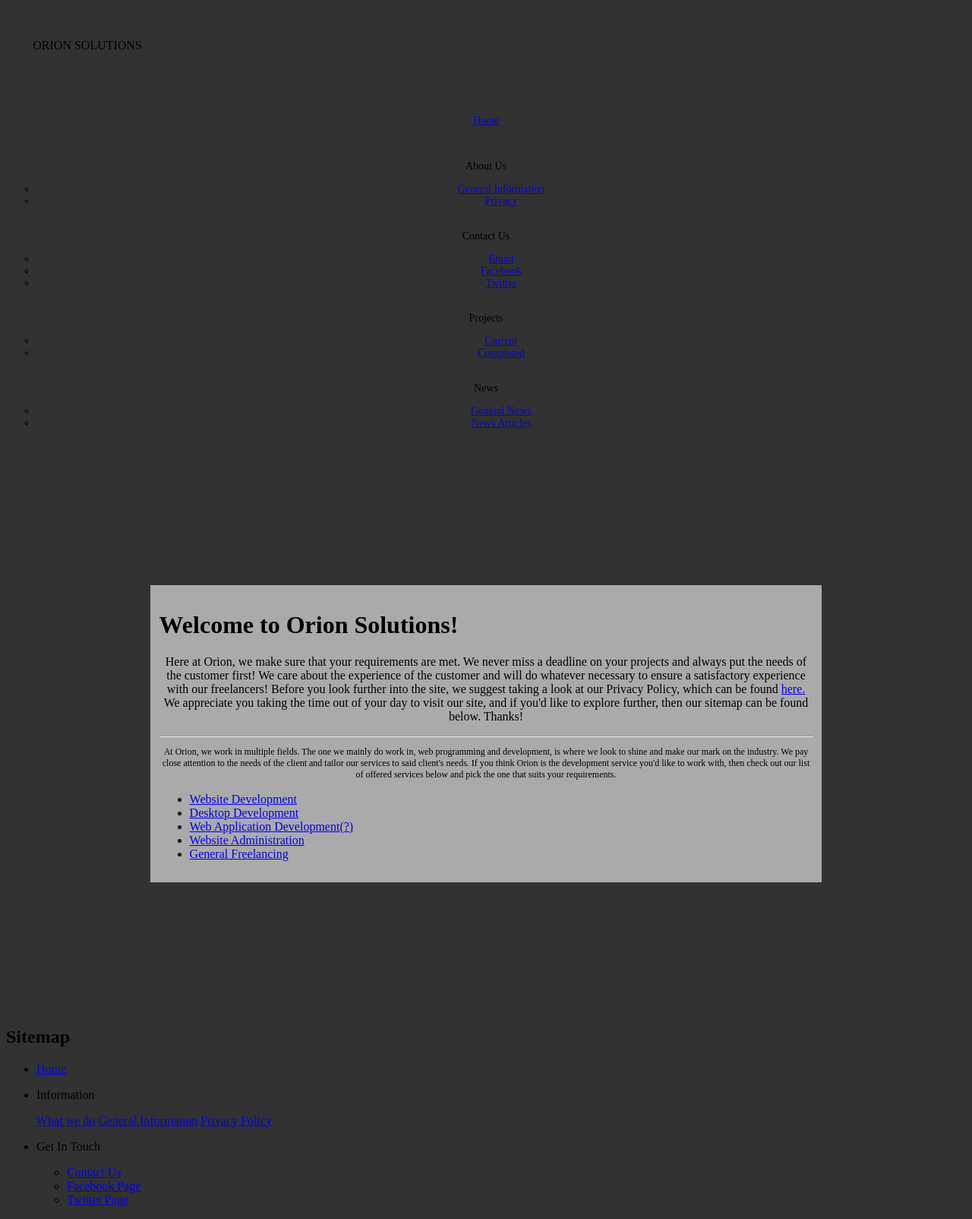
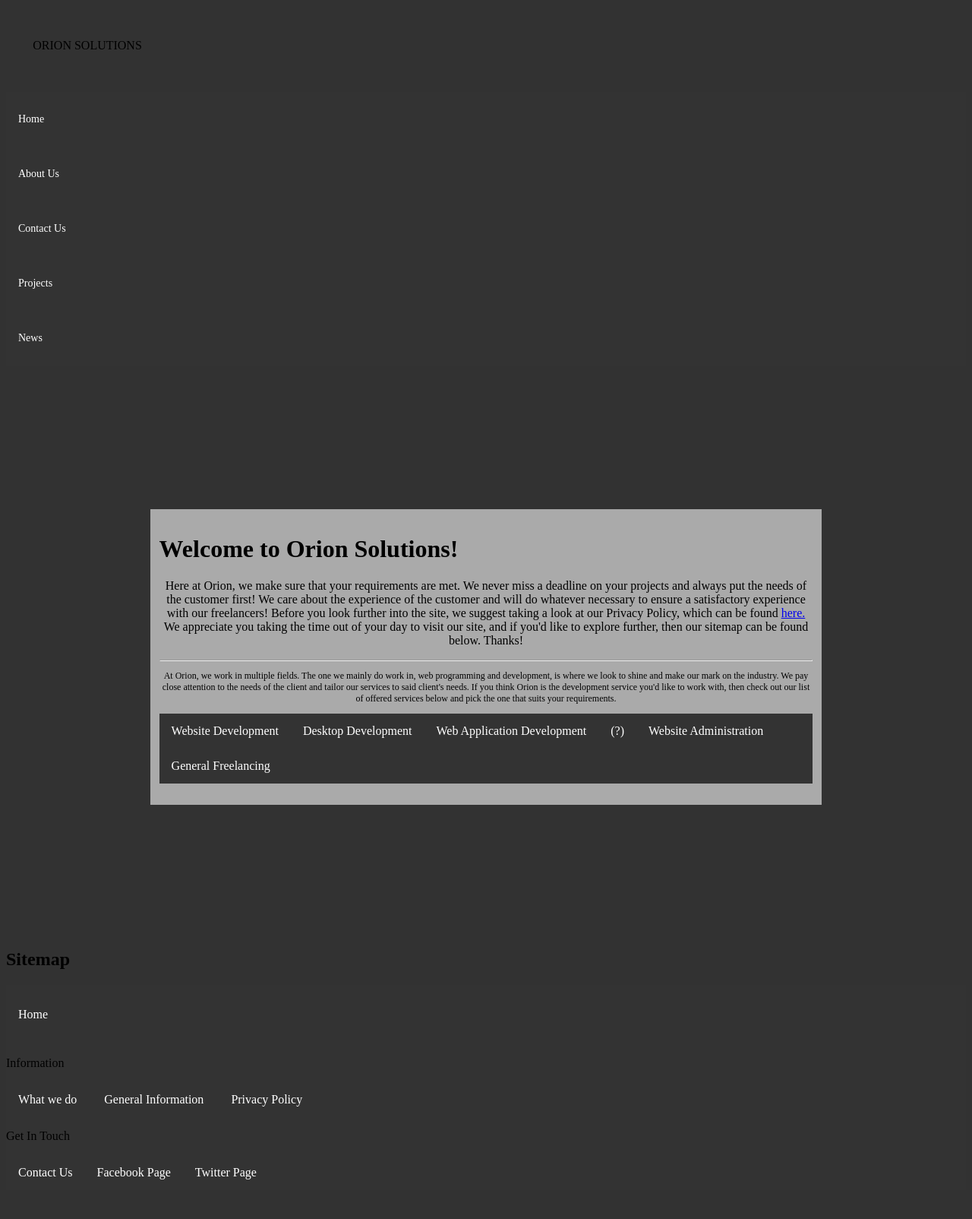
Before and after one commit to SMF-Macky/OrionSolutions, a PHP site: page /home/index.html in a window 1280 px wide. Shown: the whole page at 76% size. After the commit the page ends 1552 px from the top, so only its background shows below. Run offline with PHP 8.4, Linux system fonts and the light colour scheme.

Commit message:
Edited Navigation Bar on Landing page

```diff
--- a/OrionWebsite/orionsolutions/home/index.html
+++ b/OrionWebsite/orionsolutions/home/index.html
@@ -21,12 +21,12 @@
             </ul>
             <ul class="navbar">
                 <li>
-                    <p><span>About Us</span></p>
+                    <p><span><a class="dropbtn">About Us</a></span></p>
                     <ul class="submenu">
-                        <li class="submenu">
+                        <li class="submenu-content">
                             <a href="about-us/general-info.html">General Information</a>
                         </li>
-                        <li class="submenu">
+                        <li class="submenu-content">
                             <a href="about-us/privacypolicy.html">Privacy</a>
                         </li>
                     </ul>
@@ -34,15 +34,15 @@
             </ul>
             <ul class="navbar">
                 <li>
-                    <p><span>Contact Us</span></p>
+                    <p><span><a class="dropbtn">Contact Us</a></span></p>
                     <ul class="submenu">
-                        <li class="submenu">
+                        <li class="submenu-content">
                             <a href="contact-us/contact.html">Email</a>
                         </li>
-                        <li class="submenu">
+                        <li class="submenu-content">
                             <a href="http://www.facebook.com/blastofforion">Facebook</a>
                         </li>
-                        <li class="submenu">
+                        <li class="submenu-content">
                             <a href="http://www.twitter.com/orionsolutions">Twitter</a>
                         </li>
                     </ul>
@@ -50,12 +50,12 @@
             </ul>
             <ul class="navbar">
                 <li>
-                    <p><span>Projects</span></p>
+                    <p><span><a class="dropbtn">Projects</a></span></p>
                     <ul class="submenu">
-                        <li>
+                        <li class="submenu-content">
                             <a href="projects/current-projects.html">Current</a>
                         </li>
-                        <li>
+                        <li class="submenu-content">
                             <a href="projects/old-projects.html">Completed</a>
                         </li>
                     </ul>
@@ -63,12 +63,12 @@
             </ul>
             <ul class="navbar">
                 <li>
-                    <p><span>News</span></p>
+                    <p><span><a class="dropbtn">News</a></span></p>
                     <ul class="submenu">
-                        <li>
+                        <li class="submenu-content">
                             <a href="news/general-news.html">General News</a>
                         </li>
-                        <li>
+                        <li class="submenu-content">
                             <a href="news/articles.html">News Articles</a>
                         </li>
                     </ul>
@@ -83,7 +83,8 @@
             Here at Orion, we make sure that your requirements are met. We never miss a deadline on your projects and always put the needs of the customer first! We care about the experience of the customer and will do whatever necessary to ensure a satisfactory experience with our freelancers! Before you look further into the site, we suggest taking a look at our Privacy Policy, which can be found <a href="other/privacy.html">here.</a> We appreciate you taking the time out of your day to visit our site, and if you'd like to explore further, then our sitemap can be found below. Thanks!
         </p>
         <hr />
-        <p id="middle-paragraph">At Orion, we work in multiple fields. The one we mainly do work in, web programming and development, is where we look to shine and make our mark on the industry. We pay close attention to the needs of the client and tailor our services to said client's needs. If you think Orion is the development service you'd like to work with, then check out our list of offered services below and pick the one that suits your requirements.
+        <p id="middle-paragraph">
+            At Orion, we work in multiple fields. The one we mainly do work in, web programming and development, is where we look to shine and make our mark on the industry. We pay close attention to the needs of the client and tailor our services to said client's needs. If you think Orion is the development service you'd like to work with, then check out our list of offered services below and pick the one that suits your requirements.
             <ul>
                 <div class="servicemenu">
                     <li><a href="services/webdev.html"><span>Website Development</span></a></li>
@@ -142,5 +143,4 @@
         </div>
     </footer>
 </body>
-
 </html>
--- a/OrionWebsite/orionsolutions/home/style/index.css
+++ b/OrionWebsite/orionsolutions/home/style/index.css
@@ -14,27 +14,6 @@ body {
     font-family: 'Orbitron';
     font-size: 14px;
     font: bolder;
-}
-
-.navbar {
-    text-align: center;
-    display: inline;
-    list-style-type: none;
-    margin: 2%;
-    padding: 10px;
-}
-
-.submenu {
-    display: hidden;
-}
-
-.submenu:hover {
-    display: block;
-    list-style-type: none;
-    font-family: 'Orbitron';
-    font-size: 14px;
-    font: bold;
-    background-color: rgba(128,128,128,0.5);
 }
 
 .body-content {
@@ -57,3 +36,56 @@ body {
     font-size: 12px;
     font: bold;
 }
+
+ul {
+    list-style-type: none;
+    margin: 0;
+    padding: 0;
+    overflow: hidden;
+    background-color: #333;
+}
+
+li {
+    float: left;
+}
+
+    li a, .dropbtn {
+        display: inline-block;
+        color: white;
+        text-align: center;
+        padding: 14px 16px;
+        text-decoration: none;
+    }
+
+        li a:hover, .submenu:hover .dropbtn {
+            background-color: red;
+        }
+
+    li.submenu {
+        display: inline-block;
+    }
+
+.submenu-content {
+    display: none;
+    position: absolute;
+    background-color: #f9f9f9;
+    min-width: 160px;
+    box-shadow: 0px 8px 16px 0px rgba(0,0,0,0.2);
+    z-index: 1;
+}
+
+    .submenu-content a {
+        color: black;
+        padding: 12px 16px;
+        text-decoration: none;
+        display: block;
+        text-align: left;
+    }
+
+        .submenu-content a:hover {
+            background-color: #f1f1f1
+        }
+
+.submenu:hover .submenu-content {
+    display: block;
+}
```
